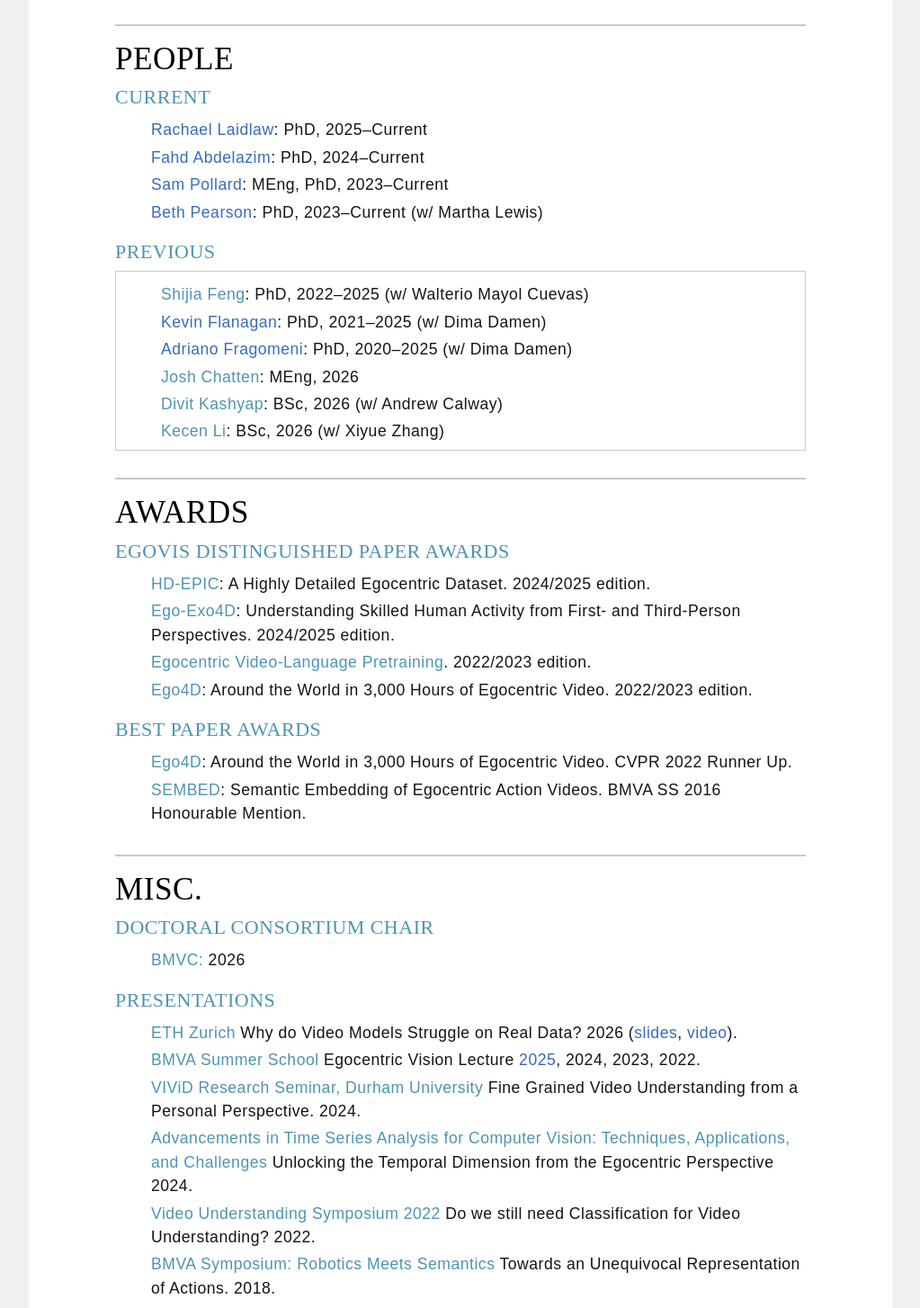
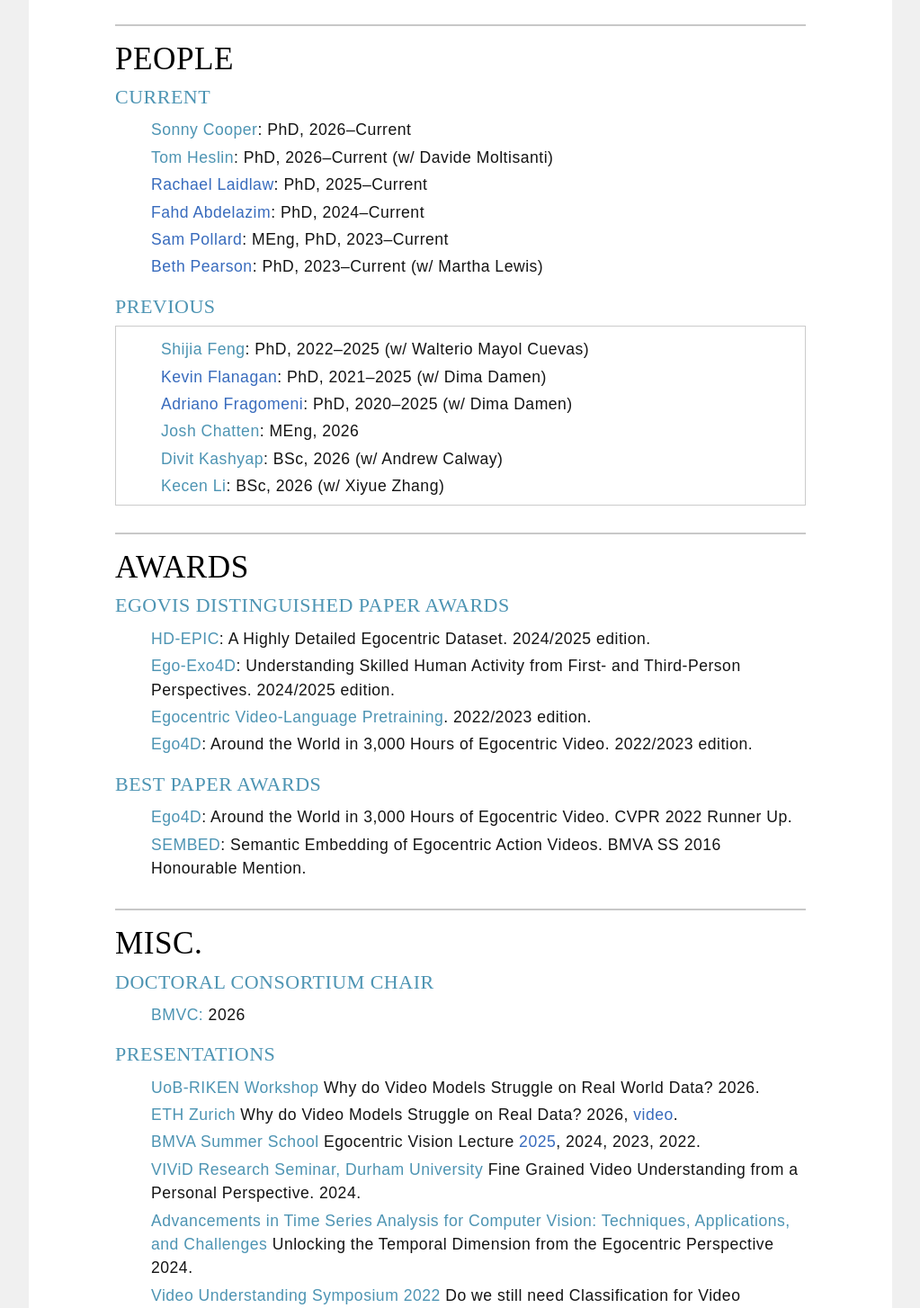
Before and after one commit to mwray/mwray.github.io, a website: page index.html in a window 1280 px wide. Shown: the part 2783-4237 px from the top of the page at 90% size, without its empty margins (128-1151 px from the left). Drawn offline with Linux system fonts and the light colour scheme; files whose address does not match are found by name; a web font is replaced by a local one.

Commit message:
Updates for Sept 2026

```diff
--- a/index.html
+++ b/index.html
@@ -278,6 +278,8 @@
             <h4>Current</h4>
 
             <ul class="no-bullets">
+                <li><span class="prim-colour">Sonny Cooper</span>: PhD, 2026&#8211;Current </li>
+                <li><span class="prim-colour">Tom Heslin</span>: PhD, 2026&#8211;Current (w/ Davide Moltisanti)</li>
                 <li><span class="prim-colour"><a href = "https://www.bristol.ac.uk/cdt/interactive-ai/current-students/2022-cohort/laidlaw/">Rachael Laidlaw</a></span>: PhD, 2025&#8211;Current </li>
                 <li><span class="prim-colour"><a href = "https://fahdabdelazim.github.io/">Fahd Abdelazim</a></span>: PhD, 2024&#8211;Current </li>
                 <li><span class="prim-colour"><a href = "https://sjpollard.github.io/">Sam Pollard</a></span>: MEng, PhD, 2023&#8211;Current</li>
@@ -346,7 +348,8 @@
 
             <h4>Presentations</h4>
             <ul class="no-bullets">
-                <li><span class="prim-colour">ETH Zurich</span> Why do Video Models Struggle on Real Data? 2026 (<a target="_blank" href="https://uob-my.sharepoint.com/:p:/g/personal/mw1760_bristol_ac_uk/IQAxD6r4sfldRIfslXxak3nDAd630ps8Yt1HB6F2gIZBDWs?e=BbKwRV" >slides</a>, <a target="_blank" href="https://www.youtube.com/watch?v=BXR0lS3UKBM">video</a>).
+                <li><span class="prim-colour">UoB-RIKEN Workshop</span> Why do Video Models Struggle on Real World Data? 2026.
+                <li><span class="prim-colour">ETH Zurich</span> Why do Video Models Struggle on Real Data? 2026, <a target="_blank" href="https://www.youtube.com/watch?v=BXR0lS3UKBM">video</a>.
                 <li><span class="prim-colour">BMVA Summer School</span> Egocentric Vision Lecture <a target="_blank" href="https://uob-my.sharepoint.com/:p:/g/personal/mw1760_bristol_ac_uk/EXBBSh1gYWtGihWkguefLToBbaY1PRxEWY3DDWg67Mr7EA?e=9lsgJv">2025</a>, 2024, 2023, 2022.</li>
                 <li><span class="prim-colour">VIViD Research Seminar, Durham University</span> Fine Grained Video Understanding from a Personal Perspective. 2024.</li>
                 <li><span class="prim-colour">Advancements in Time Series Analysis for Computer Vision: Techniques, Applications, and Challenges</span> Unlocking the Temporal Dimension from the Egocentric Perspective 2024.</li>
```
Also changed, not shown: news.html (+2 -0 lines).
